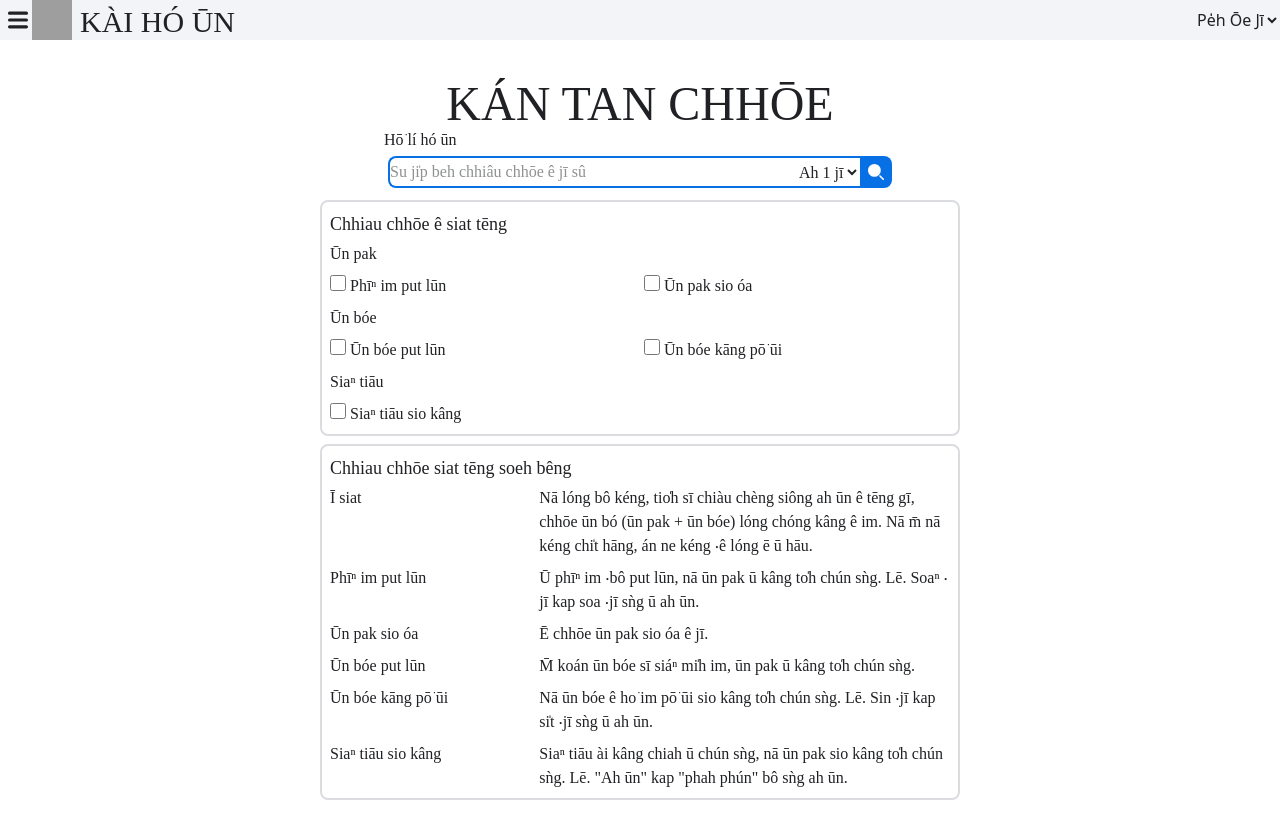
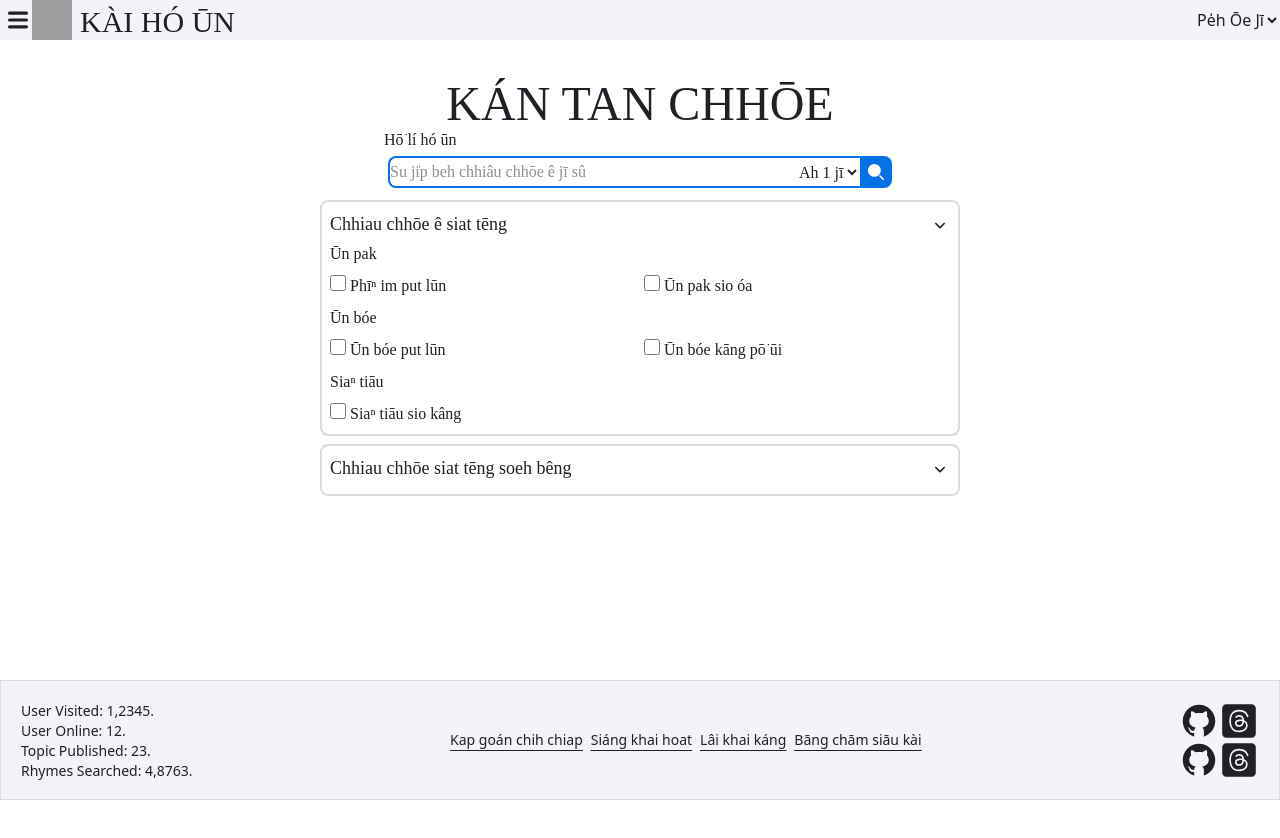
Before and after one commit to UisiongKhu/KHURhymingDict_frontend, a React (Vite) app: page /search in a window 1280 px wide. Built offline with nearby package versions, Linux system fonts and the light colour scheme; grey boxes are pictures that could not be loaded; a web font is replaced by a local one.

Commit message:
feat: "Kán tan chhōe" ōe bīn kong lêng cheng ka.
- Chhiau chhōe siat teng ê keh á ke thiⁿ chhàng ·khí lâi ê kong lêng.
- Soeh bêng ê keh á ke thiⁿ chhàng ·khí lâi ê kong lêng.

```diff
--- a/src/pages/SimpleSearch.tsx
+++ b/src/pages/SimpleSearch.tsx
@@ -5,9 +5,12 @@ import Checkbox from "../components/Checkbox";
 import type { RhymeSearchOptionStates } from "../types/types";
 import type { ChangeEvent } from "react";
 import { useEffect, useState } from "react";
+import Footer from "../components/Footer";
 function SimpleSearch(){
     const [t] = useTranslation();
-    const [getSearchOptionStates, setSearchOptionStates] = useState<RhymeSearchOptionStates>({
+    const [optionsVisible, setOptionsVisible] = useState(true);
+    const [infoVisible, setInfoVisible] = useState(false);
+    const [getSearchOptionStates, setSearchOptionStates] = useState<RhymeSearchOptionStates>( {
         NasalSound: false,
         SimilarVowel: false,
         IgnoreFinalSound: false,
@@ -31,8 +34,16 @@ function SimpleSearch(){
             }))
         }
     }
+    const handleOptionVisible = () => {
+        setOptionsVisible(!optionsVisible);
+    }
+    const handleInfoVisible = () => {
+        setInfoVisible(!infoVisible);
+    }
+
 
     useEffect(()=>{
+
         console.log(`new state: ${JSON.stringify(getSearchOptionStates)}`)
     },[getSearchOptionStates])
 
@@ -42,10 +53,18 @@ function SimpleSearch(){
             <div className='h-content min-h-screen bg-main dark:bg-main-dark text-element dark:text-element-dark'>
                 <div className="flex flex-col justify-center">
                     <h1 className='self-center mt-10 font-[phiaute] text-5xl'>{t('Search.SimpleSearch.Title')}</h1>
-                    <SearchBar label={t('SearchBar.SimpleSearch.Label')} placeholder={t('SearchBar.SimpleSearch.Placeholder')} options={getSearchBarDropdownOptions()}/>
+                    <SearchBar label={t('SearchBar.SimpleSearch.Label')} placeholder={t('SearchBar.SimpleSearch.Placeholder')} options={getSearchBarDropdownOptions()} />
+
                     <div id="option-container" className="font-[iansui] self-center mt-2 p-2 lg:w-1/2 md:w-2/3 sm:w-2/3 w-4/5 rounded-lg border-2 border-infobd dark:border-infobd-dark">
-                        <h1 className="text-lg text-left mb-1">{t('Search.SimpleSearch.SearchOption.Title')}</h1>
-                        <div className="grid grid-cols-2 gap-2 text-left text-md">
+                        <div id="option-title-container" className="flex flex-row justify-between">
+                            <h1 className="text-lg text-left mb-1">{t('Search.SimpleSearch.SearchOption.Title')}</h1>
+                            <button type="button" onClick={handleOptionVisible}>
+                                <svg width="1.25rem" height="1.25rem" viewBox="0 0 24 24" fill="none" xmlns="http://www.w3.org/2000/svg">
+                                    <path fill="currentColor" d="M12.7071 14.7071C12.3166 15.0976 11.6834 15.0976 11.2929 14.7071L6.29289 9.70711C5.90237 9.31658 5.90237 8.68342 6.29289 8.29289C6.68342 7.90237 7.31658 7.90237 7.70711 8.29289L12 12.5858L16.2929 8.29289C16.6834 7.90237 17.3166 7.90237 17.7071 8.29289C18.0976 8.68342 18.0976 9.31658 17.7071 9.70711L12.7071 14.7071Z"/>
+                                </svg>
+                            </button>
+                        </div>
+                        <div id="option-content-container" className={`grid grid-cols-2 gap-2 text-left text-md ${(optionsVisible)?'':'hidden'}`}>
                             <h2>{t('Search.SimpleSearch.SearchOption.SubTitle.Nucleus')}</h2><br/>
                                 <Checkbox checkboxId="cbNasalSound" label={t('Search.SimpleSearch.SearchOption.NasalSound')} onChangeFunc={handleChecked} />
                                 <Checkbox checkboxId="cbSimilarVowel" label={t('Search.SimpleSearch.SearchOption.SimilarVowel')} onChangeFunc={handleChecked}/>
@@ -58,10 +77,17 @@ function SimpleSearch(){
                     </div>
 
                     <div id="info-container" className="font-[iansui] self-center mt-2 mb-2 p-2 lg:w-1/2 md:w-2/3 sm:w-2/3 w-4/5 rounded-lg border-2 border-infobd dark:border-infobd-dark">
-                        <h1 className="text-lg text-left text-element dark:text-element-dark mb-1">{t('Search.SimpleSearch.SearchOptionInfo.Title')}</h1>
-                        <div id="info-content-container" className="grid grid-cols-3 gap-2">
-                            <h3 className="col-span-1">{t('Search.SimpleSearch.SearchOptionInfo.Default.Title')}</h3>
-                            <p className="col-span-2">{t('Search.SimpleSearch.SearchOptionInfo.Default.Content')}</p>
+                        <div id="info-title-container" className="flex flex-row justify-between">
+                            <h1 className="text-lg text-left text-element dark:text-element-dark mb-1">{t('Search.SimpleSearch.SearchOptionInfo.Title')}</h1>
+                            <button type="button" onClick={handleInfoVisible}>
+                                <svg width="1.25rem" height="1.25rem" viewBox="0 0 24 24" fill="none" xmlns="http://www.w3.org/2000/svg">
+                                <path fill="currentColor" d="M12.7071 14.7071C12.3166 15.0976 11.6834 15.0976 11.2929 14.7071L6.29289 9.70711C5.90237 9.31658 5.90237 8.68342 6.29289 8.29289C6.68342 7.90237 7.31658 7.90237 7.70711 8.29289L12 12.5858L16.2929 8.29289C16.6834 7.90237 17.3166 7.90237 17.7071 8.29289C18.0976 8.68342 18.0976 9.31658 17.7071 9.70711L12.7071 14.7071Z"/>
+                            </svg>
+                            </button>
+                        </div>
+                        <div id="info-content-container" className={`grid grid-cols-3 gap-2 ${(infoVisible)?'':'hidden'}`}>
+                                <h3 className="col-span-1">{t('Search.SimpleSearch.SearchOptionInfo.Default.Title')}</h3>
+                                <p className="col-span-2">{t('Search.SimpleSearch.SearchOptionInfo.Default.Content')}</p>
 
                             <h3 className="col-span-1">{t('Search.SimpleSearch.SearchOptionInfo.NasalSound.Title')}</h3>
                             <p className="col-span-2">{t('Search.SimpleSearch.SearchOptionInfo.NasalSound.Content')}</p>
@@ -81,6 +107,7 @@ function SimpleSearch(){
                     </div>
                 </div>
             </div>
+            <Footer className='text-sm text-element dark:text-element-dark bg-header dark:bg-header-dark w-full h-30 fixed lg:flex hidden bottom-0 border-1 border-infobd dark:border-infobd-dark' />
         </>
     )
 }
```
